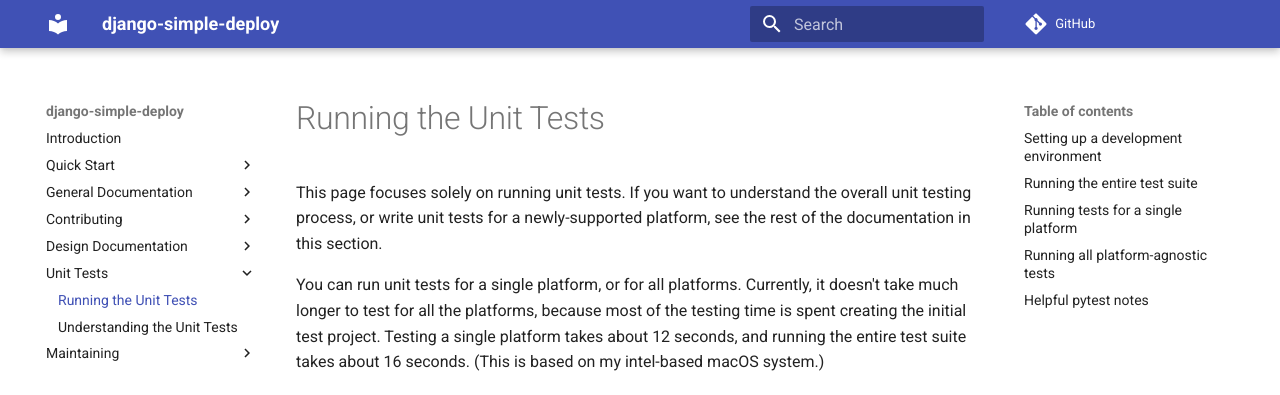
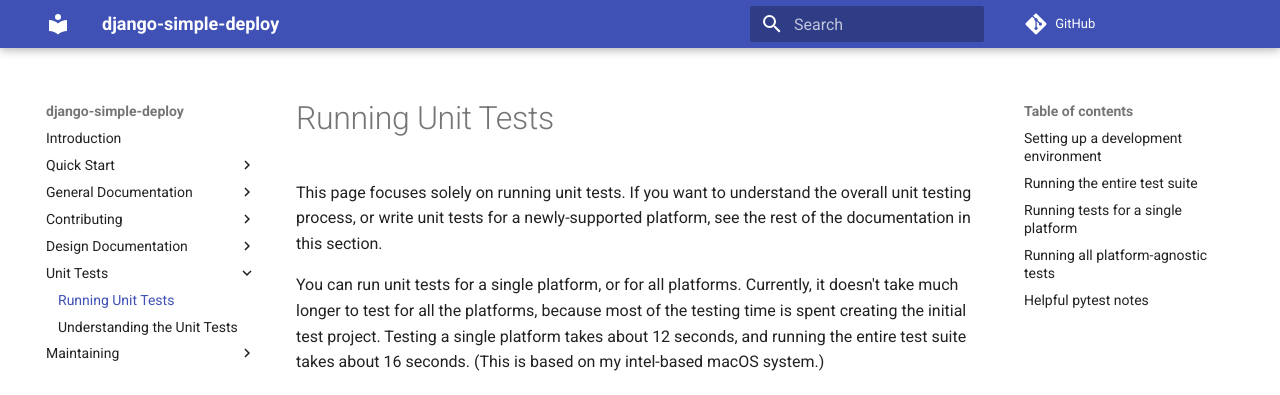
Before and after one commit to ehmatthes/django-simple-deploy, an MkDocs documentation site: the page built from docs/unit_tests/running_unit_tests.md, in a window 1280 px wide and 900 px high. Shown: the top 395 px of the window. Built offline with MkDocs 1.6.1 and Material for MkDocs 9.7.7, drawn with Linux system fonts in a browser that asks for light colours; comment, search, counter and statistics services are not loaded.

Commit message:
Cleaned up language.

```diff
--- a/docs/unit_tests/running_unit_tests.md
+++ b/docs/unit_tests/running_unit_tests.md
@@ -1,10 +1,10 @@
 ---
-title: "Running the Unit Tests"
+title: "Running Unit Tests"
 hide:
     - footer
 ---
 
-# Running the Unit Tests
+# Running Unit Tests
 
 This page focuses solely on running unit tests. If you want to understand the overall unit testing process, or write unit tests for a newly-supported platform, see the rest of the documentation in this section.
 
--- a/mkdocs.yml
+++ b/mkdocs.yml
@@ -37,7 +37,7 @@ nav:
     - 'Strengths and Limitations': 'design_docs/strengths_limitations.md'
   - 'Unit Tests':
     - 'unit_tests/index.md'
-    - 'Running the Unit Tests': 'unit_tests/running_unit_tests.md'
+    - 'Running Unit Tests': 'unit_tests/running_unit_tests.md'
     - 'Understanding the Unit Tests': 'unit_tests/understanding_unit_tests.md'
   - 'Maintaining':
     - 'maintaining/index.md'
```
Also changed, not shown: docs/unit_tests/understanding_unit_tests.md (+1 -1 lines).
